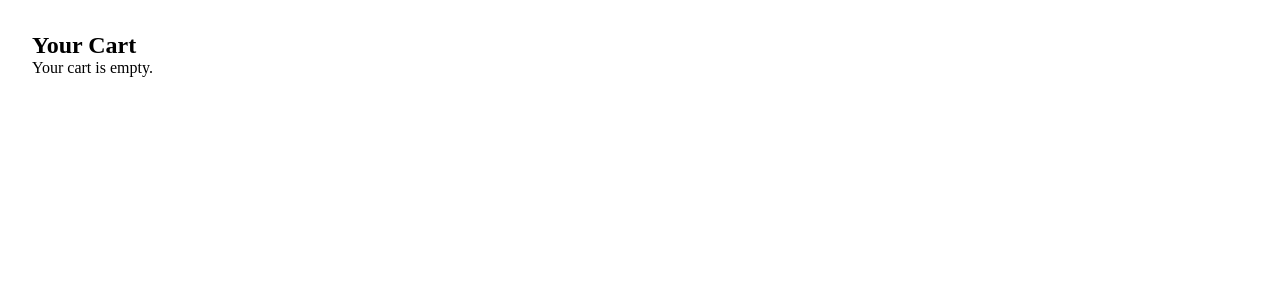
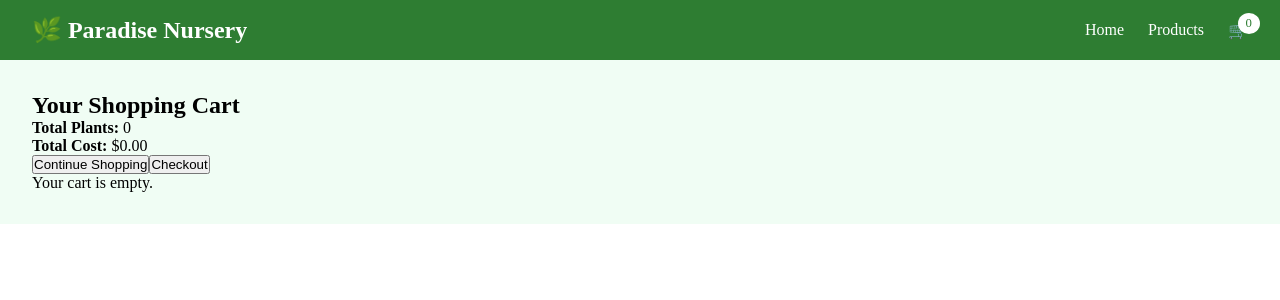
Before and after one commit to Varhgar/paradise-nursery-v2, a React (Vite) app: page /cart in a window 1280 px wide. Shown: the top 300 px of the page. Built offline with nearby package versions, Linux system fonts and the light colour scheme.

Commit message:
added reducers for the cart page

```diff
--- a/src/components/Header/Header.jsx
+++ b/src/components/Header/Header.jsx
@@ -3,7 +3,6 @@ import styles from './Header.module.css';
 import { useSelector, useDispatch } from 'react-redux';
 
 const Header = () => {
-  // Temporarily remove Redux logic
   // const totalCount = 0;
   const cartItems = useSelector(state => state.cart.items);
   const totalCount = cartItems.reduce((sum, item) => sum + item.quantity, 0);
--- a/src/components/PlantCard/PlantCard.jsx
+++ b/src/components/PlantCard/PlantCard.jsx
@@ -1,5 +1,5 @@
 import { useDispatch, useSelector } from 'react-redux';
-import { addToCart } from '../../store/cartSlice'; // Make sure this path matches your setup
+import { addToCart } from '../../store/cartSlice';
 import styles from './PlantCard.module.css';
 
 const PlantCard = ({ plant }) => {
--- a/src/pages/CartPage/CartPage.jsx
+++ b/src/pages/CartPage/CartPage.jsx
@@ -1,10 +1,24 @@
 import { useSelector, useDispatch } from 'react-redux';
-import { removeFromCart, clearCart } from '../../store/cartslice';
+import { removeFromCart, clearCart, addToCart } from '../../store/cartslice';
+import Header from '../../components/Header/Header';
 import styles from './CartPage.module.css';
 
 const CartPage = () => {
   const cartItems = useSelector(state => state.cart.items);
   const dispatch = useDispatch();
+
+  const handleIncrease = (item) => {
+    dispatch(addToCart(item));
+  };
+
+  const handleDecrease = (item) => {
+    if (item.quantity > 1) {
+      dispatch({
+        type: 'cart/decreaseQuantity',
+        payload: { id: item.id },
+      });
+    }
+  };
 
   const handleRemove = (id) => {
     dispatch(removeFromCart({ id }));
@@ -14,36 +28,53 @@ const CartPage = () => {
     dispatch(clearCart());
   };
 
+  const totalItems = cartItems.reduce((sum, item) => sum + item.quantity, 0);
   const totalPrice = cartItems.reduce((sum, item) => sum + item.price * item.quantity, 0);
 
   return (
+    <>
+      <Header />
       <div className={styles.container}>
-      <h2>Your Cart</h2>
+        <h2>Your Shopping Cart</h2>
+        <div className={styles.summary}>
+          <p><strong>Total Plants:</strong> {totalItems}</p>
+          <p><strong>Total Cost:</strong> ${totalPrice.toFixed(2)}</p>
+        </div>
+        <div className={styles.actions}>
+          <button className={styles.continue}>Continue Shopping</button>
+          <button className={styles.checkout}>Checkout</button>
+        </div>
         {cartItems.length === 0 ? (
           <p>Your cart is empty.</p>
         ) : (
-        <>
           <ul className={styles.cartList}>
             {cartItems.map(item => (
               <li key={item.id} className={styles.cartItem}>
-                <div>
-                  <strong>{item.name}</strong> — ${item.price.toFixed(2)} × {item.quantity}
+                <img src={item.image} alt={item.name} className={styles.thumbnail} />
+                <div className={styles.details}>
+                  <h3>{item.name}</h3>
+                  <p>Unit Price: ${item.price.toFixed(2)}</p>
+                  <p>Total: ${(item.price * item.quantity).toFixed(2)}</p>
+                  <div className={styles.quantityControls}>
+                    <button onClick={() => handleDecrease(item)}>-</button>
+                    <span>{item.quantity}</span>
+                    <button onClick={() => handleIncrease(item)}>+</button>
                   </div>
                   <button onClick={() => handleRemove(item.id)} className={styles.removeButton}>
-                  Remove
+                    Delete
                   </button>
+                </div>
               </li>
             ))}
           </ul>
-          <div className={styles.total}>
-            <strong>Total:</strong> ${totalPrice.toFixed(2)}
-          </div>
+        )}
+        {cartItems.length > 0 && (
           <button onClick={handleClearCart} className={styles.clearButton}>
             Clear Cart
           </button>
-        </>
         )}
       </div>
+    </>
   );
 };
 
--- a/src/pages/CartPage/CartPage.module.css
+++ b/src/pages/CartPage/CartPage.module.css
@@ -1,5 +1,6 @@
 .container {
   padding: 2rem;
+  background: #f0fdf4;
 }
 
 .cartList {
--- a/src/store/cartSlice.js
+++ b/src/store/cartSlice.js
@@ -18,8 +18,14 @@ const cartSlice = createSlice({
     clearCart: (state) => {
       state.items = [];
     },
+    decreaseQuantity: (state, action) => {
+      const item = state.items.find(i => i.id === action.payload.id);
+      if (item && item.quantity > 1) {
+      item.quantity -= 1;
+      }
+    },
   },
 });
 
-export const { addToCart, removeFromCart, clearCart } = cartSlice.actions;
+export const { addToCart, removeFromCart, clearCart, decreaseQuantity } = cartSlice.actions;
 export default cartSlice.reducer;
```
Lines whose indentation alone changed are shown as unchanged.
